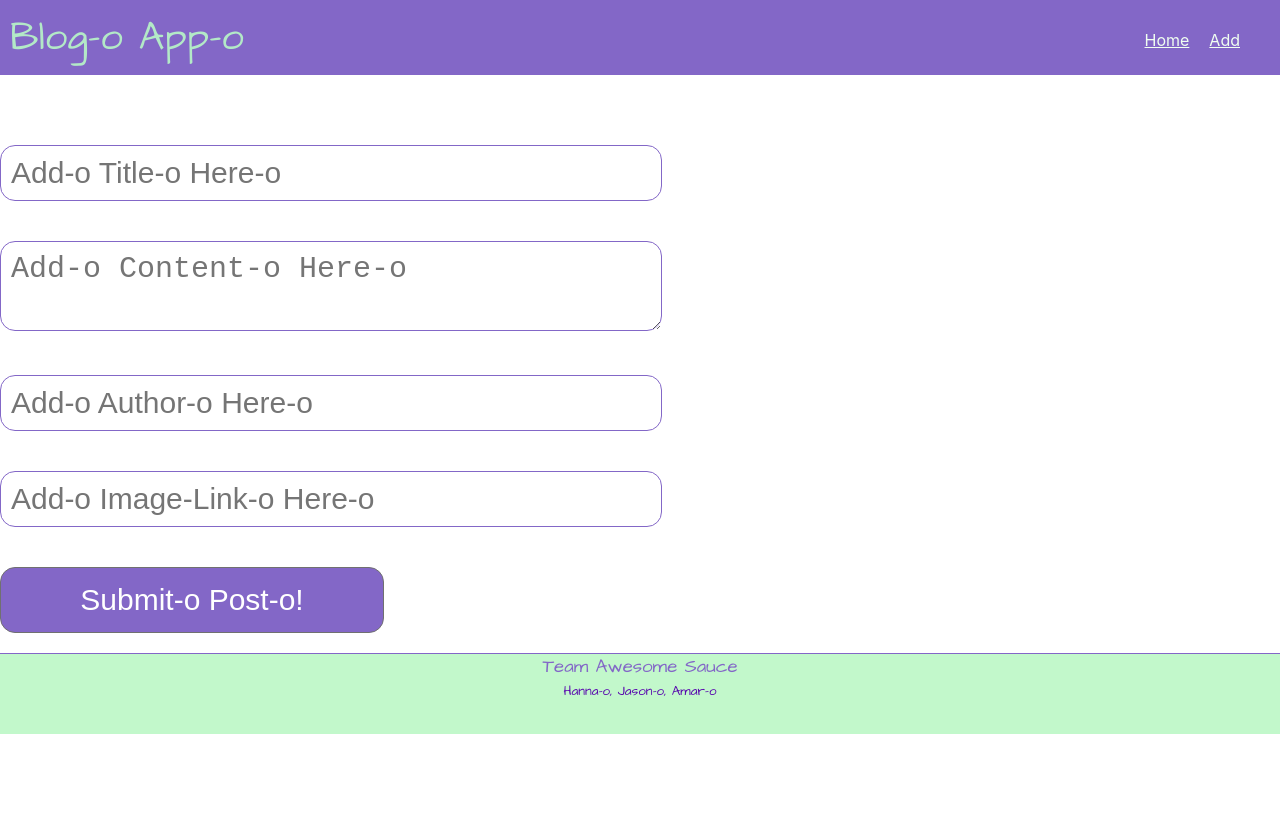
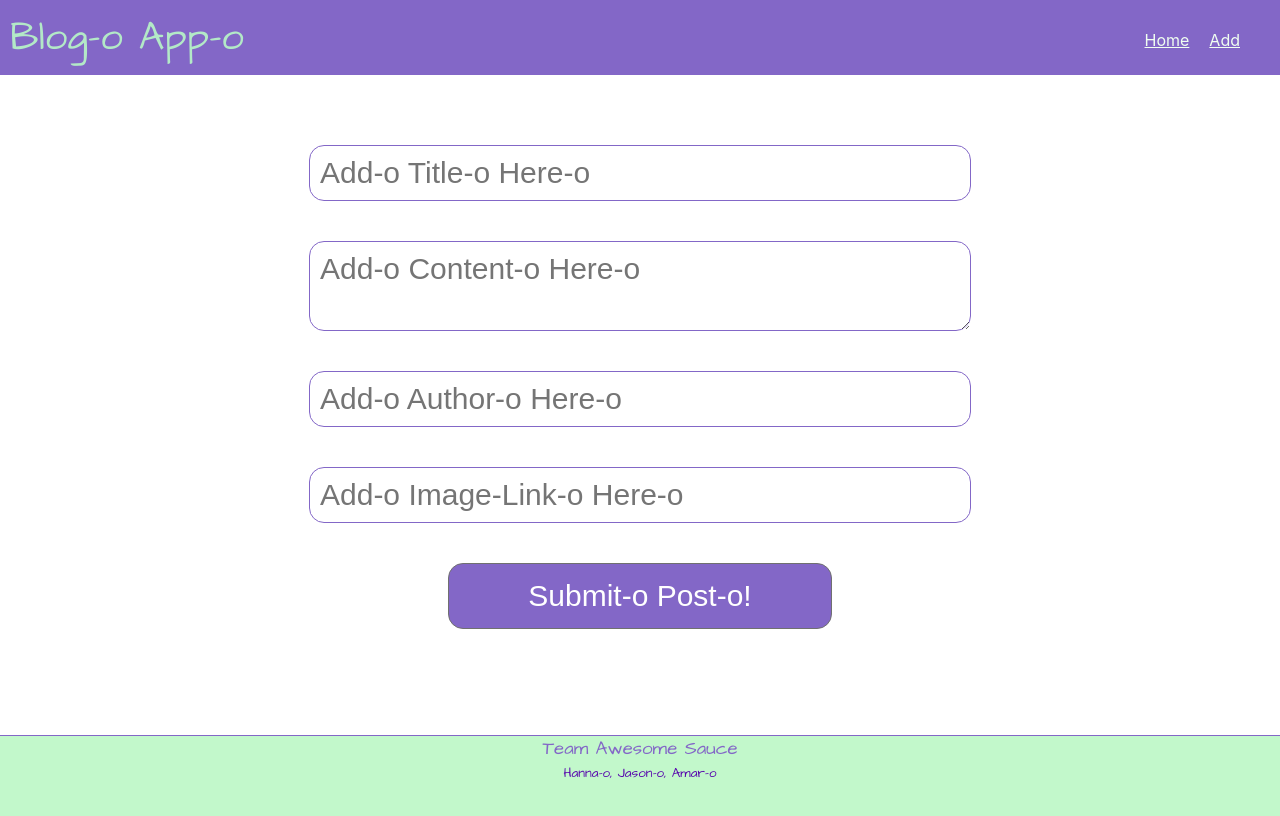
Before and after one commit to amarp86/full-stack-exercise, a React (Create React App) app in the folder client/: page /add in a window 1280 px wide. Built offline with nearby package versions, Linux system fonts and the light colour scheme.

Commit message:
made changes to Add css

```diff
--- a/client/src/screens/Add/Add.css
+++ b/client/src/screens/Add/Add.css
@@ -1,16 +1,19 @@
-.add-div {
+.el-formo {
   display: flex;
-}
-
-.el-formo {
+  margin: 50px auto;
   flex-direction: column;
   width: 50vw;
+  min-height: 70vh;
   align-items: center;
   margin-top: 50px;
 }
 
 .input-title {
   margin-top: 40px;
+}
+
+.input-content {
+  font-family: Arial, Helvetica, sans-serif;
 }
 
 .input-title,
--- a/client/src/screens/Add/Add.jsx
+++ b/client/src/screens/Add/Add.jsx
@@ -30,7 +30,7 @@ const Add = (props) => {
 
   return (
     <Layout>
-      <div className="add-div">
+      {/* <div className="add-div"> */}
       <form className="el-formo" onSubmit={handleSubmit}>
         <input
           className="input-title"
@@ -68,7 +68,7 @@ const Add = (props) => {
           Submit-o Post-o!
         </button>
       </form>
-      </div>
+      {/* </div> */}
     </Layout>
   );
 };
```
Lines whose indentation alone changed are shown as unchanged.
